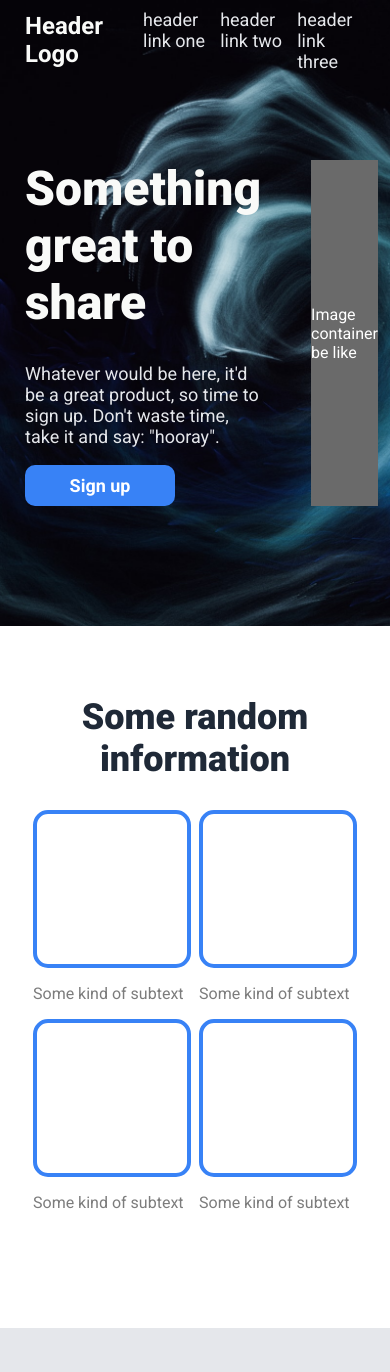
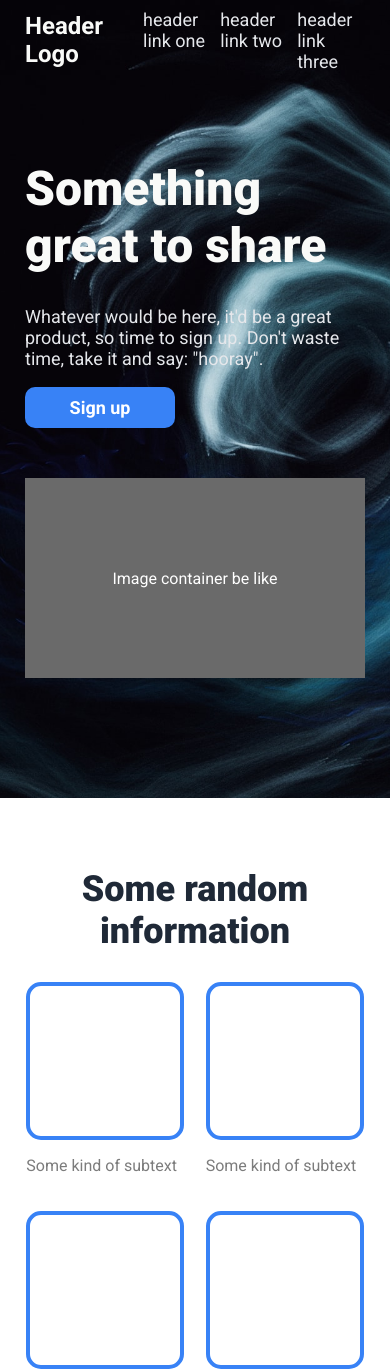
Before and after one commit to kozzzin/odin-landing, a plain HTML site: page index.html in a window 390 px wide. Shown: the top 1372 px of the page. Drawn offline with Linux system fonts and the light colour scheme.

Commit message:
added some responsive features

```diff
--- a/css/styles.css
+++ b/css/styles.css
@@ -67,6 +67,7 @@ body {
     display: flex;
     justify-content: space-between;
     gap: 50px;
+    flex-wrap: wrap;
 }
 
 #teaser-text {
@@ -80,6 +81,7 @@ body {
     display: flex;
     align-items: center;
     justify-content: center;
+    min-height: 200px;
 }
 
 
@@ -116,6 +118,7 @@ button {
     margin: 40px 0 100px 0;
     display: flex;
     flex-direction: column;
+
 }
 
 #specs h2 {
@@ -129,6 +132,7 @@ button {
     display: flex;
     justify-content: space-evenly;
     flex-wrap: wrap;
+    gap: 20px;
 }
 
 .item {
@@ -185,6 +189,7 @@ button {
     padding: 30px 100px;
     box-sizing: border-box;
     gap: 25px;
+    flex-wrap: wrap;
 }
 
 #call-text {
```
